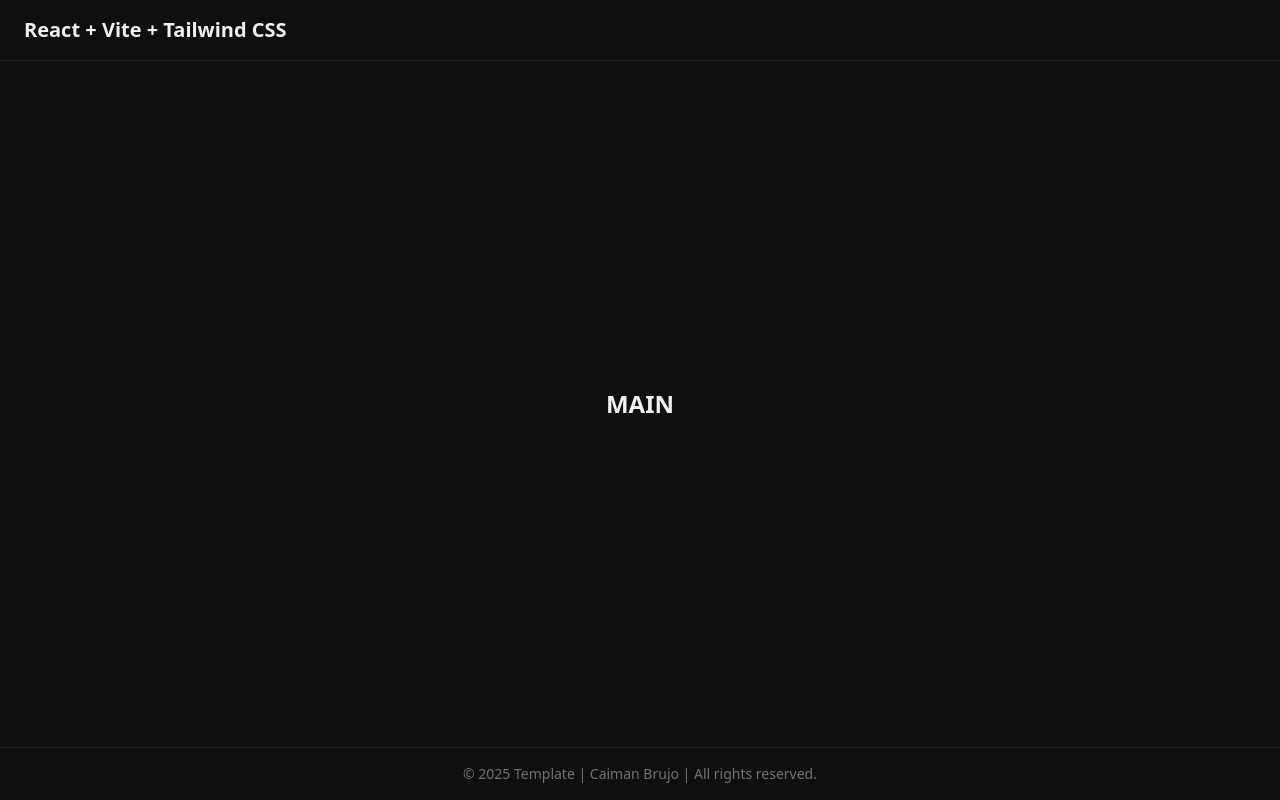
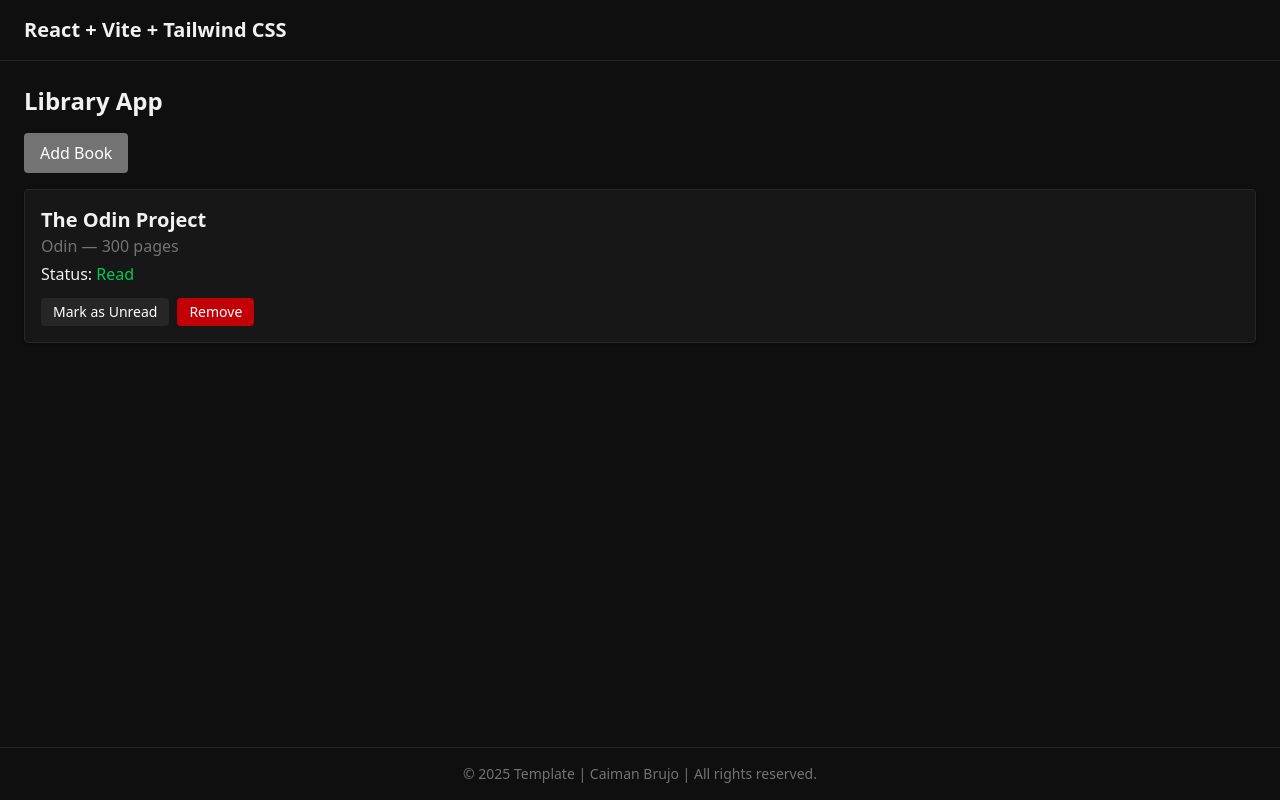
Before and after one commit to CaimanBrujo/library-app, a React app: page / in a window 1280 px wide. Built offline with nearby package versions, Linux system fonts and the light colour scheme; the HTML template or start-up script is replaced by a standard one.

Commit message:
feat: working library app with reducer, add/read/remove book logic

```diff
--- a/src/App.tsx
+++ b/src/App.tsx
@@ -1,12 +1,86 @@
+import { useReducer } from 'react'
+import { bookReducer } from './reducers/bookReducer'
+import type { Book } from './types/Book'
+
 import Header from './components/Header'
 import Footer from './components/Footer'
 
+const initialBooks: Book[] = [
+  {
+    id: crypto.randomUUID(),
+    title: 'The Odin Project',
+    author: 'Odin',
+    pages: 300,
+    read: true
+  }
+]
+
 export default function App() {
+  const [books, dispatch] = useReducer(bookReducer, initialBooks)
+
+  const handleAddBook = () => {
+    dispatch({
+      type: 'ADD_BOOK',
+      payload: {
+        id: crypto.randomUUID(),
+        title: 'The Hobbit',
+        author: 'Tolkien',
+        pages: 123,
+        read: false
+      }
+    })
+  }
+
   return (
     <div className="min-h-screen flex flex-col bg-background text-text">
       <Header />
-      <main className="flex-1 flex items-center justify-center">
-        <h1 className="text-2xl font-bold">MAIN</h1>
+      <main className="flex-1 p-6">
+        <h1 className="text-2xl font-bold mb-4">Library App</h1>
+
+        <button
+          onClick={handleAddBook}
+          className="px-4 py-2 bg-[color:var(--color-gray-400)] text-white rounded hover:brightness-110 transition-colors duration-200 mb-4"
+        >
+          Add Book
+        </button>
+
+        <ul className="space-y-4">
+          {books.map((book) => (
+            <li
+              key={book.id}
+              className="p-4 border border-border rounded shadow-sm bg-gray-800"
+            >
+              <h2 className="text-xl font-semibold">{book.title}</h2>
+              <p className="text-muted">
+                {book.author} — {book.pages} pages
+              </p>
+              <p className="mt-1">
+                Status:{' '}
+                <span className={book.read ? 'text-green-500' : 'text-red-500'}>
+                  {book.read ? 'Read' : 'Not read'}
+                </span>
+              </p>
+              <div className="mt-3 flex gap-2">
+                <button
+                  onClick={() =>
+                    dispatch({ type: 'TOGGLE_READ', payload: book.id })
+                  }
+                  className="px-3 py-1 text-sm bg-gray-700 text-white rounded hover:bg-gray-600 transition-colors"
+                >
+                  Mark as {book.read ? 'Unread' : 'Read'}
+                </button>
+                <button
+                  onClick={() =>
+                    dispatch({ type: 'REMOVE_BOOK', payload: book.id })
+                  }
+                  className="px-3 py-1 text-sm bg-red-700 text-white rounded hover:bg-red-600 transition-colors"
+                >
+                  Remove
+                </button>
+              </div>
+            </li>
+          ))}
+        </ul>
       </main>
       <Footer />
     </div>
--- /dev/null
+++ b/src/reducers/bookReducer.ts
@@ -0,0 +1,21 @@
+import type { Book } from '../types/Book'
+
+export type Action =
+  | { type: 'ADD_BOOK'; payload: Book }
+  | { type: 'REMOVE_BOOK'; payload: string } // id
+  | { type: 'TOGGLE_READ'; payload: string } // id
+
+export function bookReducer(state: Book[], action: Action): Book[] {
+  switch (action.type) {
+    case 'ADD_BOOK':
+      return [...state, action.payload]
+    case 'REMOVE_BOOK':
+      return state.filter((book) => book.id !== action.payload)
+    case 'TOGGLE_READ':
+      return state.map((book) =>
+        book.id === action.payload ? { ...book, read: !book.read } : book
+      )
+    default:
+      return state
+  }
+}
--- /dev/null
+++ b/src/types/Book.ts
@@ -0,0 +1,7 @@
+export interface Book {
+  id: string
+  title: string
+  author: string
+  pages: number
+  read: boolean
+}
```
Also changed, not shown: 1 other file (tests, documents, lock files or other folders).
